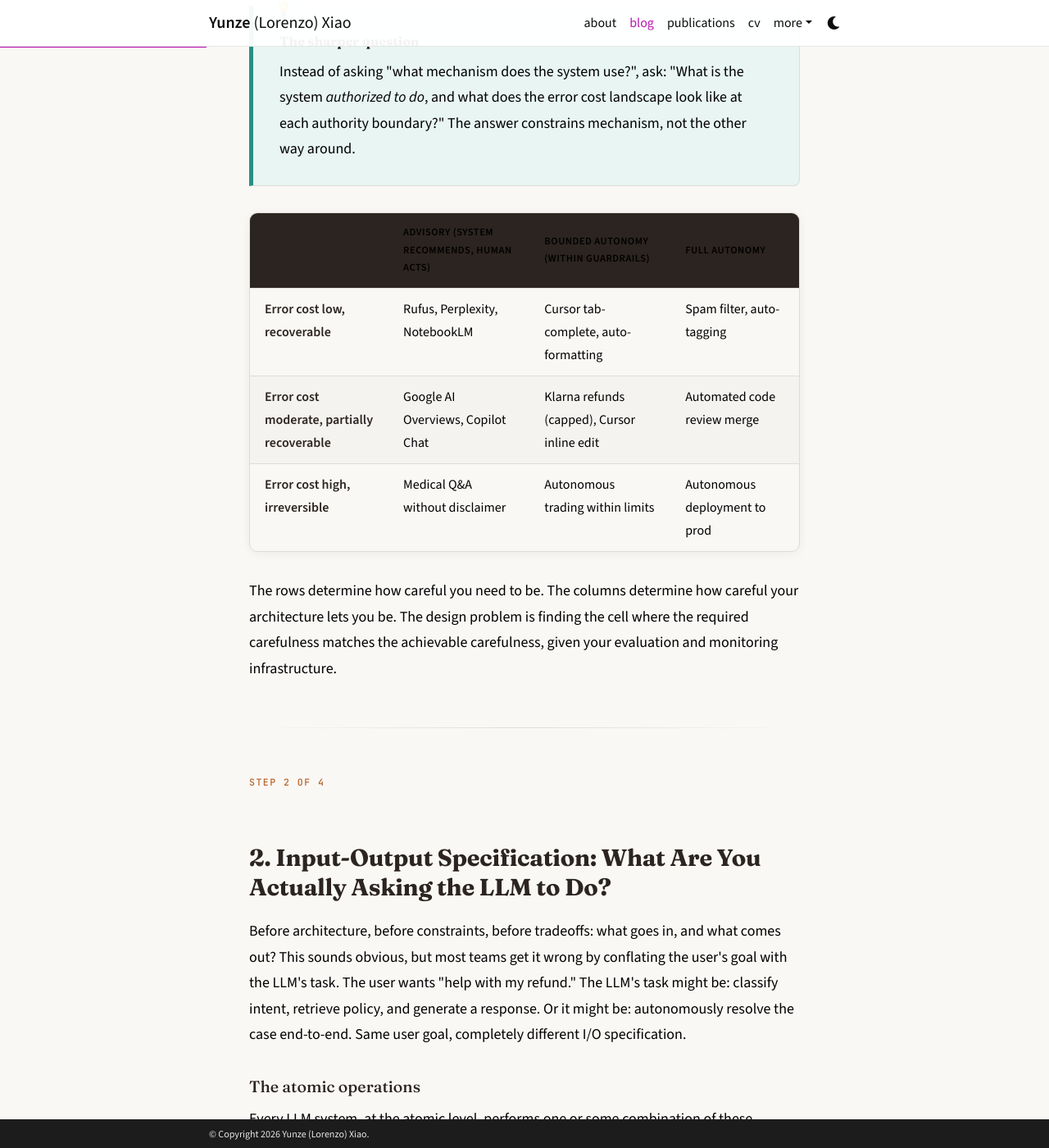
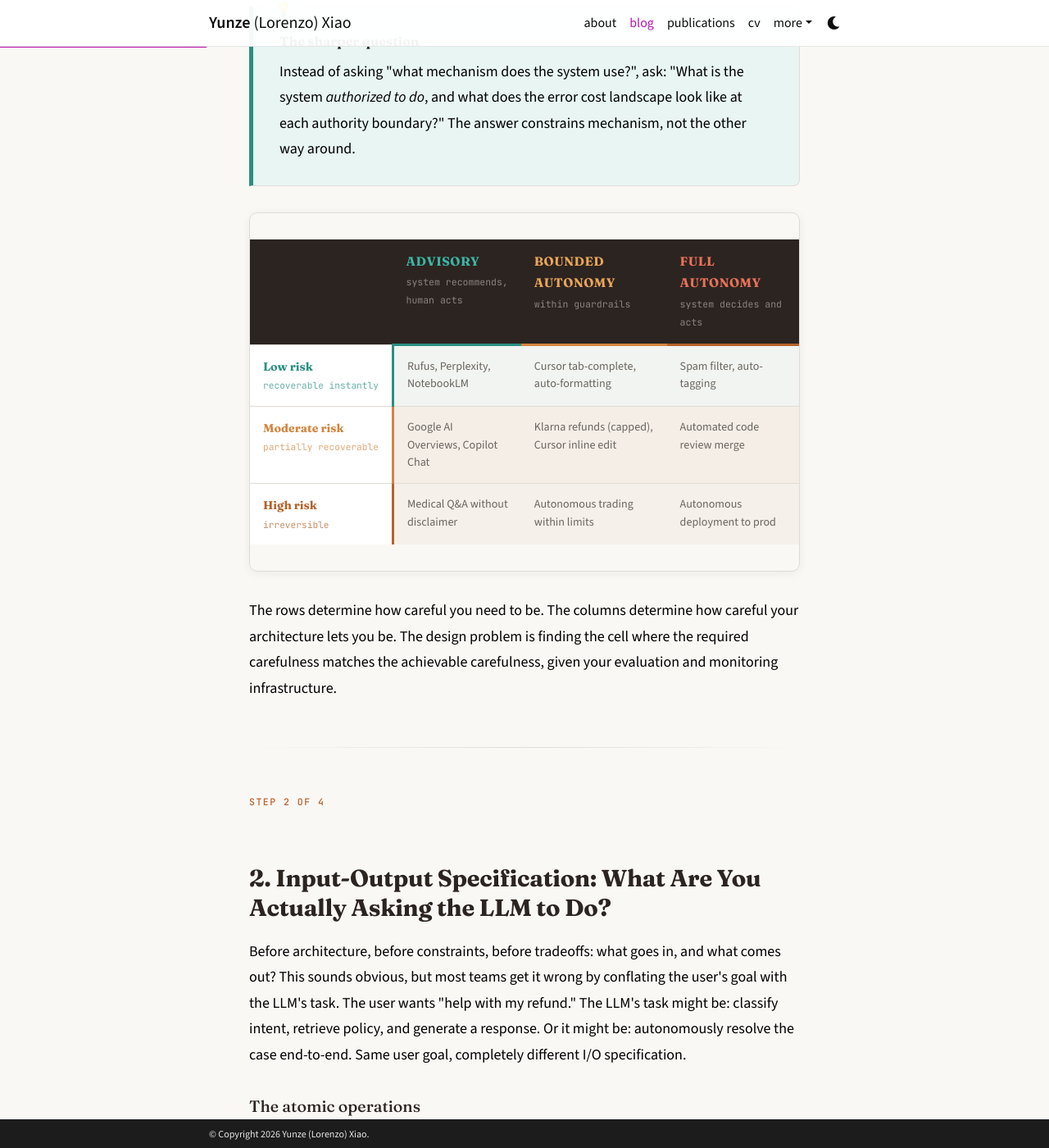
Before and after one commit to Algoroxyolo/algoroxyolo.github.io, a Jekyll site: the page built from _posts/2026-03-26-agentic-systems-part1.html, in a window 1280 px wide and 1400 px high, scrolled down 3394 px. Shown: the whole window at 82% size. Built offline with Jekyll 4.4.1, drawn with Linux system fonts in a browser that asks for light colours; comment, search, counter and statistics services are not loaded; a style sheet for code colours, icons or effects is not loaded.

Commit message:
modified:   _posts/2026-03-26-agentic-systems-part1.html

```diff
--- a/_posts/2026-03-26-agentic-systems-part1.html
+++ b/_posts/2026-03-26-agentic-systems-part1.html
@@ -184,8 +184,91 @@ _styles: >
     line-height: 1.65;
   }
 
+  /* ── Risk matrix ── */
+  .risk-matrix {
+    width: 100%;
+    border-collapse: collapse;
+    margin: 32px 0;
+    font-size: 0.9rem;
+  }
+  .risk-matrix th, .risk-matrix td {
+    padding: 14px 16px;
+    text-align: left;
+    vertical-align: top;
+  }
+  /* Column headers */
+  .rm-col-head {
+    background: var(--ep-deep);
+    border-bottom: 3px solid;
+  }
+  .rm-col-head.col-advisory  { border-color: var(--ep-teal); }
+  .rm-col-head.col-bounded   { border-color: var(--ep-orange); }
+  .rm-col-head.col-full      { border-color: var(--ep-accent); }
+  .rm-col-head .col-label {
+    font-family: 'Fraunces', serif;
+    font-weight: 700;
+    font-size: 0.95rem;
+    display: block;
+    margin-bottom: 2px;
+  }
+  .rm-col-head.col-advisory  .col-label { color: #3db5a5; }
+  .rm-col-head.col-bounded   .col-label { color: #e8a55a; }
+  .rm-col-head.col-full      .col-label { color: #e8725a; }
+  .rm-col-head .col-sub {
+    font-family: 'JetBrains Mono', monospace;
+    font-size: 0.72rem;
+    color: rgba(250,248,245,0.45);
+    font-weight: 400;
+    text-transform: none;
+    letter-spacing: 0;
+  }
+  .rm-col-corner {
+    background: var(--ep-deep);
+  }
+  /* Row headers */
+  .rm-row-head {
+    background: var(--ep-card-bg);
+    border-right: 3px solid;
+    font-weight: 600;
+    white-space: nowrap;
+  }
+  .rm-row-head .row-label {
+    font-family: 'Fraunces', serif;
+    font-size: 0.88rem;
+    display: block;
+    margin-bottom: 2px;
+  }
+  .rm-row-head .row-sub {
+    font-family: 'JetBrains Mono', monospace;
+    font-size: 0.7rem;
+    font-weight: 400;
+    display: block;
+  }
+  .row-low    { border-color: var(--ep-teal); }
+  .row-low    .row-label { color: var(--ep-teal); }
+  .row-low    .row-sub   { color: var(--ep-teal); opacity: 0.7; }
+  .row-mid    { border-color: var(--ep-orange); }
+  .row-mid    .row-label { color: var(--ep-orange); }
+  .row-mid    .row-sub   { color: var(--ep-orange); opacity: 0.7; }
+  .row-high   { border-color: var(--ep-accent); }
+  .row-high   .row-label { color: var(--ep-accent); }
+  .row-high   .row-sub   { color: var(--ep-accent); opacity: 0.7; }
+  /* Data cells — tinted by row risk */
+  .risk-matrix tbody tr td:not(.rm-row-head) {
+    border-top: 1px solid var(--ep-border);
+    color: var(--ep-muted);
+    font-size: 0.88rem;
+    line-height: 1.55;
+  }
+  .risk-matrix tbody tr.r-low  td:not(.rm-row-head) { background: color-mix(in srgb, var(--ep-teal)   4%, transparent); }
+  .risk-matrix tbody tr.r-mid  td:not(.rm-row-head) { background: color-mix(in srgb, var(--ep-orange) 5%, transparent); }
+  .risk-matrix tbody tr.r-high td:not(.rm-row-head) { background: color-mix(in srgb, var(--ep-accent) 5%, transparent); }
+
   @media (max-width: 600px) {
     .authority-grid { grid-template-columns: 1fr; }
+    .risk-matrix { font-size: 0.82rem; }
+    .risk-matrix th, .risk-matrix td { padding: 10px 10px; }
+    .rm-row-head { white-space: normal; }
   }
 ---
 
@@ -256,30 +339,48 @@ _styles: >
 </div>
 
 <div class="table-wrap">
-<table>
+<table class="risk-matrix">
   <thead>
     <tr>
-      <th></th>
-      <th>Advisory (system recommends, human acts)</th>
-      <th>Bounded autonomy (within guardrails)</th>
-      <th>Full autonomy</th>
+      <th class="rm-col-corner"></th>
+      <th class="rm-col-head col-advisory">
+        <span class="col-label">Advisory</span>
+        <span class="col-sub">system recommends, human acts</span>
+      </th>
+      <th class="rm-col-head col-bounded">
+        <span class="col-label">Bounded Autonomy</span>
+        <span class="col-sub">within guardrails</span>
+      </th>
+      <th class="rm-col-head col-full">
+        <span class="col-label">Full Autonomy</span>
+        <span class="col-sub">system decides and acts</span>
+      </th>
     </tr>
   </thead>
   <tbody>
-    <tr>
-      <td><strong>Error cost low, recoverable</strong></td>
+    <tr class="r-low">
+      <td class="rm-row-head row-low">
+        <span class="row-label">Low risk</span>
+        <span class="row-sub">recoverable instantly</span>
+      </td>
       <td>Rufus, Perplexity, NotebookLM</td>
       <td>Cursor tab-complete, auto-formatting</td>
       <td>Spam filter, auto-tagging</td>
     </tr>
-    <tr>
-      <td><strong>Error cost moderate, partially recoverable</strong></td>
+    <tr class="r-mid">
+      <td class="rm-row-head row-mid">
+        <span class="row-label">Moderate risk</span>
+        <span class="row-sub">partially recoverable</span>
+      </td>
       <td>Google AI Overviews, Copilot Chat</td>
       <td>Klarna refunds (capped), Cursor inline edit</td>
       <td>Automated code review merge</td>
     </tr>
-    <tr>
-      <td><strong>Error cost high, irreversible</strong></td>
+    <tr class="r-high">
+      <td class="rm-row-head row-high">
+        <span class="row-label">High risk</span>
+        <span class="row-sub">irreversible</span>
+      </td>
       <td>Medical Q&amp;A without disclaimer</td>
       <td>Autonomous trading within limits</td>
       <td>Autonomous deployment to prod</td>
```
